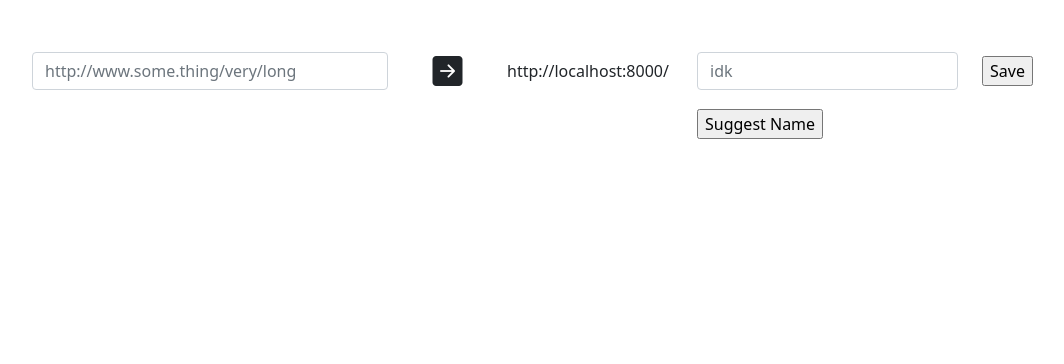
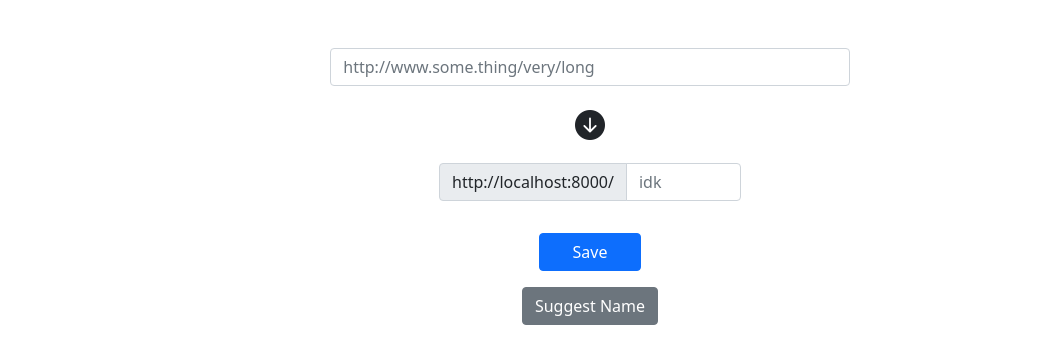
Before and after one commit to mhmdkanj/slash-idk, a Django app: page / in a window 1280 px wide. Shown: the part 104-468 px from the top of the page, without its empty margins (50-1114 px from the left). Run offline with Django 3.2, Linux system fonts and the light colour scheme; some libraries are stand-ins or nearby versions.

Commit message:
feat: use crispy forms for rendering

```diff
--- a/src/shortener/forms.py
+++ b/src/shortener/forms.py
@@ -1,8 +1,37 @@
 from django import forms
 
 from shortener.models import Shortener
+from crispy_forms.helper import FormHelper
+from crispy_forms.layout import Layout, Submit, Row, Column, HTML
+from crispy_forms.bootstrap import PrependedText
 
 class ShortenerForm(forms.ModelForm):
+
+    def __init__(self, *args, **kwargs):
+        super().__init__(*args, **kwargs)
+        self.helper = FormHelper()
+        self.helper.form_show_labels = False
+        self.helper.form_show_errors = True
+        self.helper.form_method = 'POST'
+        self.helper.layout = Layout(
+            Row(
+                Column('original', css_class='form-group col-lg-5'),
+                css_class='form-row justify-content-center align-items-center mt-5'
+            ),
+            Row(
+                Column(HTML('<i class="bi bi-arrow-down-circle-fill" style="font-size: 30px"></i>'), css_class='form-group col-lg-1 d-flex justify-content-center'),
+                css_class='form-row justify-content-center align-items-center mx-3'
+            ),
+            Row(
+                Column(PrependedText('shortened', "http://localhost:8000/"), css_class='form-group col-lg-3'),
+                css_class='form-row justify-content-center align-items-center mt-3'
+            ),
+            Row(
+                Column(Submit('submit', '     Save     '), css_class='form-group col-lg-3 d-flex justify-content-center'),
+                css_class='form-row justify-content-center align-items-center mt-3'
+            )
+        )
+
     shortened = forms.SlugField(
         max_length=50,
         widget=forms.TextInput(attrs={
--- a/src/shortener/templates/shortener/shorten_url.html
+++ b/src/shortener/templates/shortener/shorten_url.html
@@ -1,28 +1,15 @@
 {% extends 'base.html' %}
+{% load crispy_forms_tags %}
+{% block content %}
 
-{% block content %}
-<div class="container">
-<div class="row my-custom-row justify-content-center align-items-center mt-5">
-    <div class="col-lg-4">
-            {{shortener_form.original}}
-    </div>
-    <div class="col-lg-1 d-flex justify-content-center"><i class="bi-arrow-right-square-fill" style="font-size: 30px"></i></div>
-    <div class="col lg-2">http://localhost:8000/</div>
-    <div class="col-lg-3">{{shortener_form.shortened}}</div>
-    <div class="col-lg-2">
-        <form method="POST">{% csrf_token %}
-            <input type='submit' value='Save' />
+{% crispy shortener_form %}
+
+<div class="row justify-content-center align-items-center mt-3">
+    <div class="col-lg-3 d-flex justify-content-center">
+        <form action="/suggest/name" method="GET">
+            <input type="submit" class="btn btn-secondary" value="Suggest Name">
         </form>
     </div>
 </div>
-<div class="row mt-3">
-    <div class="col-lg-7"></div>
-    <div class="col-lg-3">
-        <form action="/suggest/name" method="GET">
-            <input type="submit" value="Suggest Name">
-        </form>
-    </div>
-    <div class="col-lg-2"></div>
-</div>
-</div>
+
 {% endblock %}
--- a/src/templates/base.html
+++ b/src/templates/base.html
@@ -3,9 +3,7 @@
 <head>
     <meta charset="utf-8">
     <meta name="viewport" content="width=device-width, initial-scale=1">
-    <title>Include Bootstrap</title>
     <link href="https://cdn.jsdelivr.net/npm/bootstrap@5.0.2/dist/css/bootstrap.min.css" rel="stylesheet" integrity="sha384-EVSTQN3/azprG1Anm3QDgpJLIm9Nao0Yz1ztcQTwFspd3yD65VohhpuuCOmLASjC" crossorigin="anonymous">
-    <title>Including Bootstrap Icons in HTML</title>
     <!-- Bootstrap CSS -->
     <link rel="stylesheet" href="https://cdn.jsdelivr.net/npm/bootstrap@5.0.2/dist/css/bootstrap.min.css">
     <!-- Bootstrap Font Icon CSS -->
```
Also changed, not shown: src/slash_idk/settings.py (+8 -0 lines).
